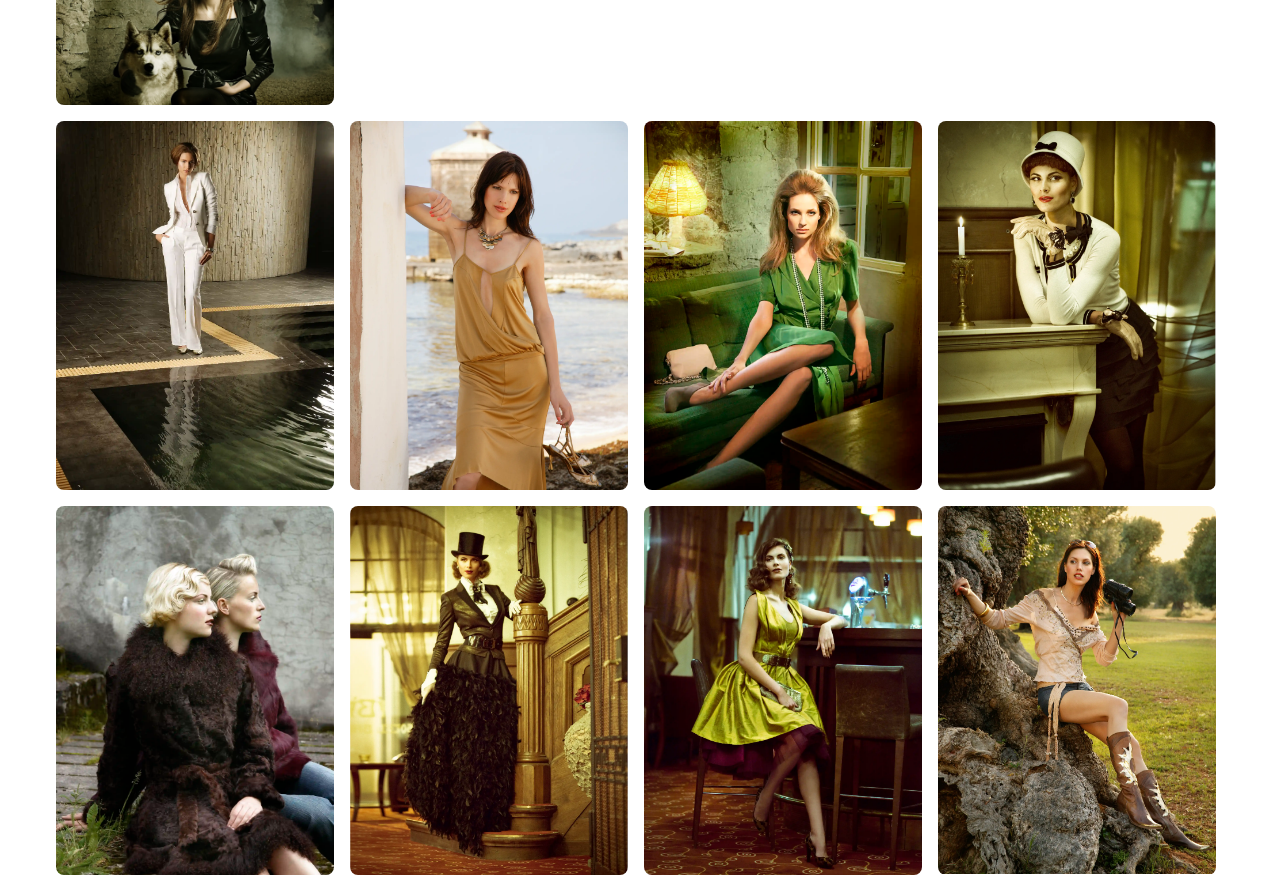
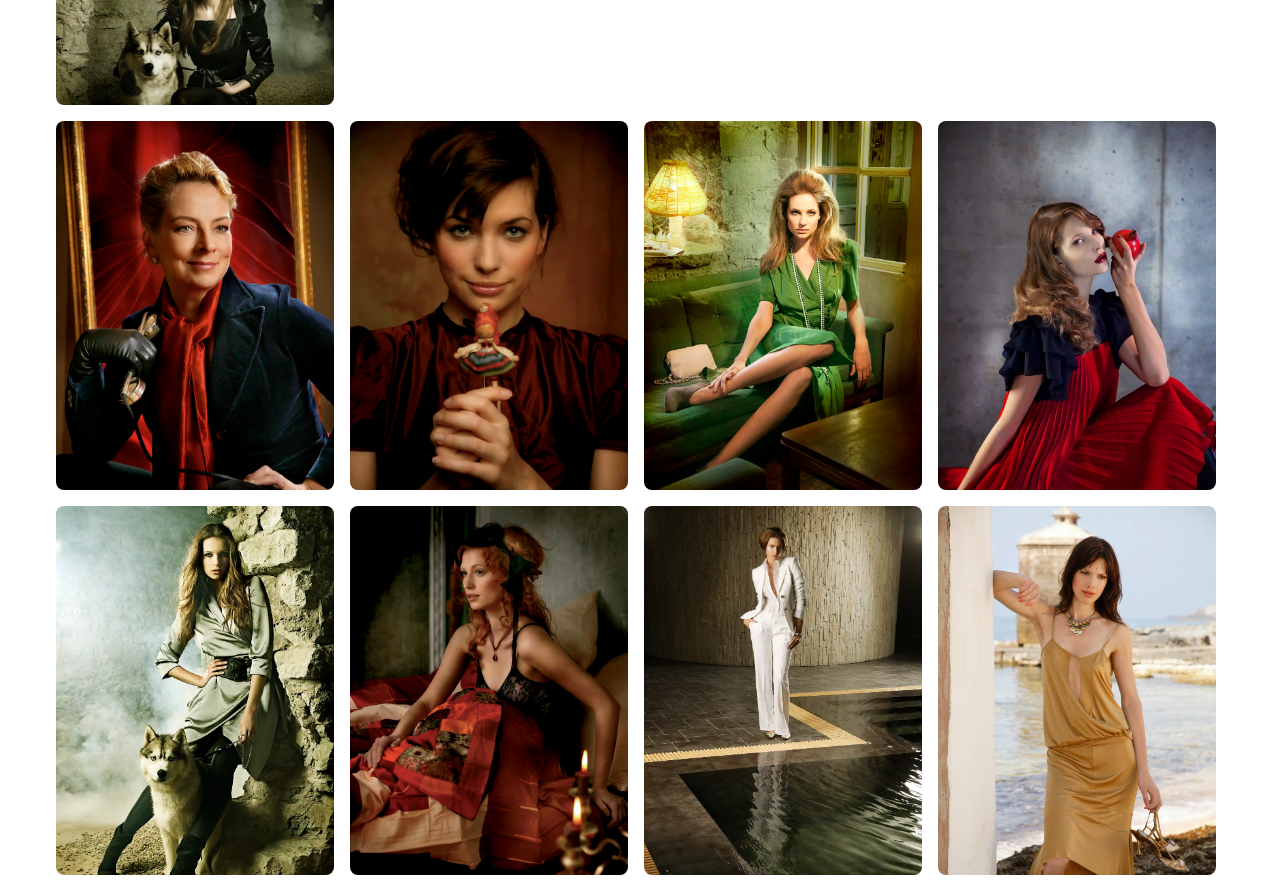
Before and after one commit to palmwebsite/photoFashion, a Next.js app: page /1 in a window 1280 px wide. Shown: the part 1220-2109 px from the top of the page. Built offline with nearby package versions, Linux system fonts and the light colour scheme.

Commit message:
uute fotode lisamine galeriisse

```diff
--- a/src/app/components/gallery/conf.ts
+++ b/src/app/components/gallery/conf.ts
@@ -46,8 +46,32 @@ const _IMAGES_LANDSCAPE: IImageBase[] = [
 
 const _IMAGES_PORTRAIT: IImageBase[] = [
   {
+    id: "ylle",
+    alt: "portreefoto kuulsast näitlejannast Ülle Kaljustest", tags: ["portree", "reklaam"]
+  },
+  {
+    id: "Liisinukuga",
+    alt: "Portreefoto lauljanna Liisi Koiksonist", tags: ["portree", "reklaam"]
+  },
+  {
+    id: "infhrohe",
+    alt: "moelooja ja disainer Ivo Nikkolo feklaamfoto interjööris", tags: ["mood", "reklaam"]
+  },
+  {
+    id: "mashaounaga",
+    alt: "Glamuurne reklaamfoto modell disainerkleidiga", tags: ["mood", "reklaam"]
+  },
+  {
+    id: "mashahallis",
+    alt: "reklaamfoto modell koos koeraga disainerkleidis", tags: ["mood", "reklaam"]
+  },
+  {
+    id: "sikimaskiga",
+    alt: "buduaar foto modellist", tags: ["mood"]
+  },
+  {
     id: "mashabassujuures",
-    alt: "Image 3",
+    alt: "moefoto interjööris",
     tags: ["mood", "reklaam"],
   },
   { id: "kleit", alt: "tootefoto", tags: ["mood"] },
```
